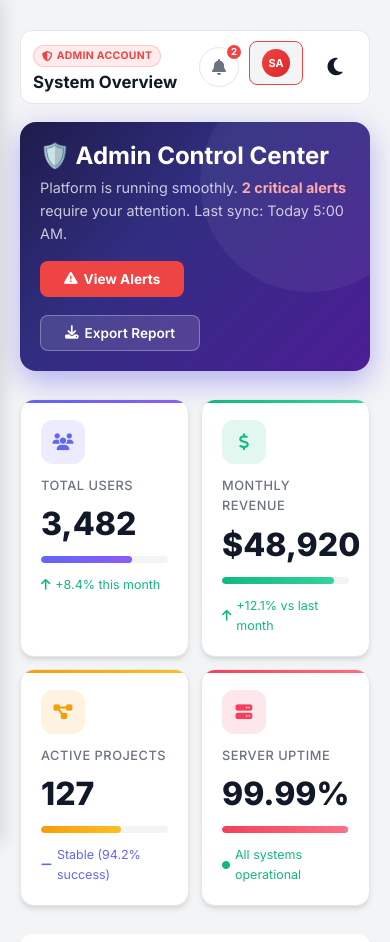
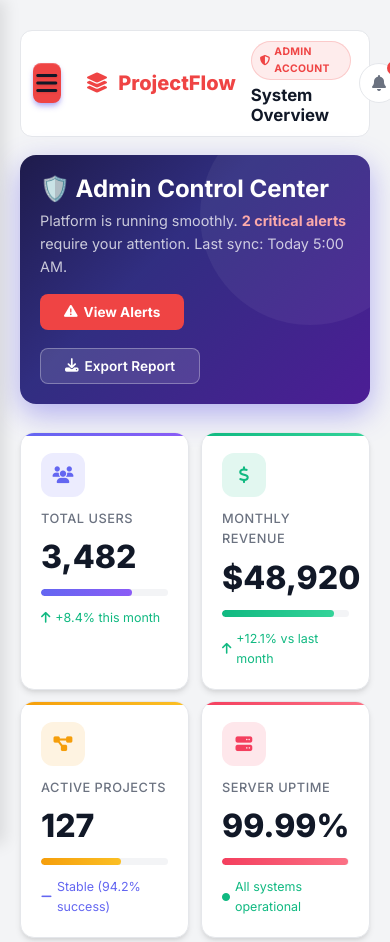
Before and after one commit to shalinii1402/Project_Management_Tool, a plain HTML site: page admin-dashboard.html in a window 390 px wide. Shown: the top 942 px of the page. Drawn offline with Linux system fonts and the light colour scheme.

Commit message:
recorrection

```diff
--- a/admin-dashboard.html
+++ b/admin-dashboard.html
@@ -565,6 +565,11 @@
                         style="padding:0;width:40px;height:40px;display:flex;align-items:center;justify-content:center;border-radius:8px;background:#ef4444;border-color:#ef4444;">
                         <i class="fas fa-bars"></i>
                     </button>
+                    <!-- Brand Name for Mobile -->
+                    <a href="index.html" class="logo mobile-only-flex"
+                        style="font-size: 1.25rem; margin-right: 5px; color: #ef4444;">
+                        <i class="fas fa-layer-group"></i> ProjectFlow
+                    </a>
                     <div>
                         <div class="role-tag admin" style="margin-bottom:5px;"><i class="fas fa-shield-alt"></i> Admin
                             Account</div>
--- a/assets/css/style.css
+++ b/assets/css/style.css
@@ -803,6 +803,14 @@ footer {
     font-size: 0.9rem;
 }
 
+.mobile-only {
+    display: none !important;
+}
+
+.mobile-only-flex {
+    display: none !important;
+}
+
 /* Back to Top Button */
 .back-to-top {
     position: fixed;
@@ -992,36 +1000,41 @@ footer {
         box-shadow: 0 4px 10px rgba(99, 102, 241, 0.3);
     }
 
+    .nav-right .btn,
+    .nav-right .dropdown {
+        display: none;
+    }
+
+    .nav-right .theme-toggle {
+        display: block !important;
+        order: 2;
+    }
+
+    .nav-menu .mobile-only {
+        display: block !important;
+    }
+
+    body.menu-open {
+        overflow: hidden;
+    }
+
+    .dashboard-stats,
+    .dashboard-stats-admin {
+        grid-template-columns: repeat(2, 1fr);
+    }
+}
+
+@media (max-width: 991px) {
+    .mobile-only-flex {
+        display: flex !important;
+    }
+
     .dashboard-header-container {
         padding: 15px;
         background: var(--bg-card);
         border-radius: 12px;
         border: 1px solid var(--border-color);
         margin-top: 10px;
-    }
-
-    .nav-right .btn,
-    .nav-right .dropdown {
-        display: none;
-    }
-
-    /* Ensure theme toggle stays visible and correctly ordered */
-    .nav-right .theme-toggle {
-        display: block !important;
-        order: 2;
-    }
-
-    .nav-menu .mobile-only {
-        display: block !important;
-    }
-
-    body.menu-open {
-        overflow: hidden;
-    }
-
-    .dashboard-stats,
-    .dashboard-stats-admin {
-        grid-template-columns: repeat(2, 1fr);
     }
 
     /* Dashboard Layout for Tablet/Mobile */
@@ -1059,17 +1072,6 @@ footer {
 
     .dashboard-header-container>div:first-child {
         gap: 10px !important;
-    }
-
-    @media (max-width: 480px) {
-        #section-title {
-            font-size: 1.1rem;
-        }
-
-        .dashboard-header-container,
-        .dashboard-header-container>div:last-child {
-            gap: 10px !important;
-        }
     }
 
     /* Compact Dashboard Elements */
@@ -1317,9 +1319,7 @@ footer {
     }
 }
 
-.mobile-only {
-    display: none !important;
-}
+
 
 /* Utility Animations */
 .fade-in {
```
Also changed, not shown: user-dashboard.html (+4 -0 lines).
